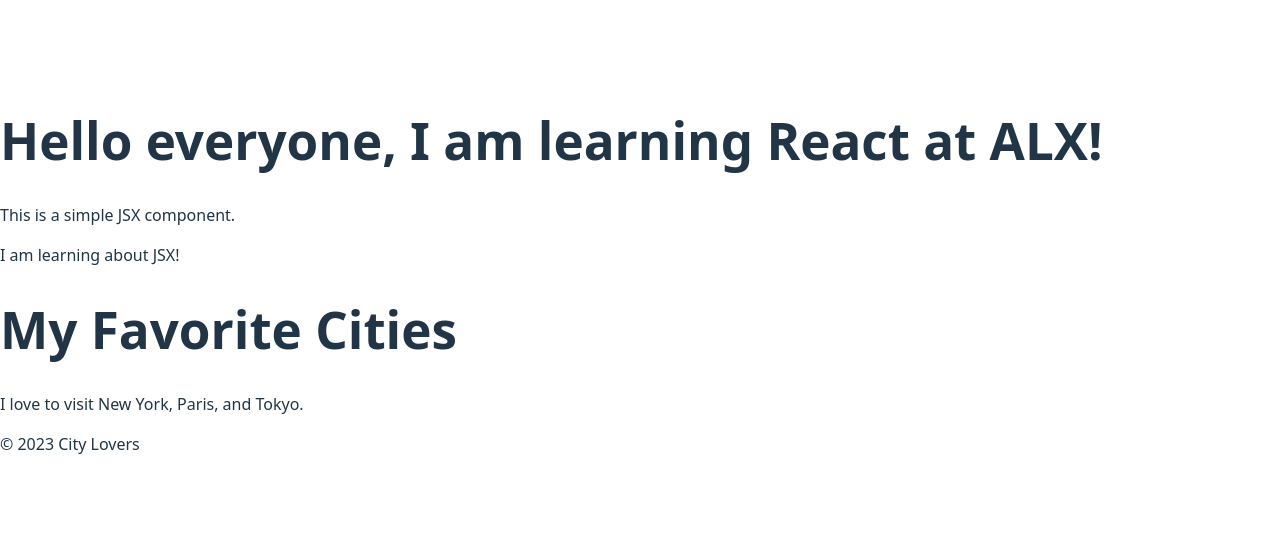
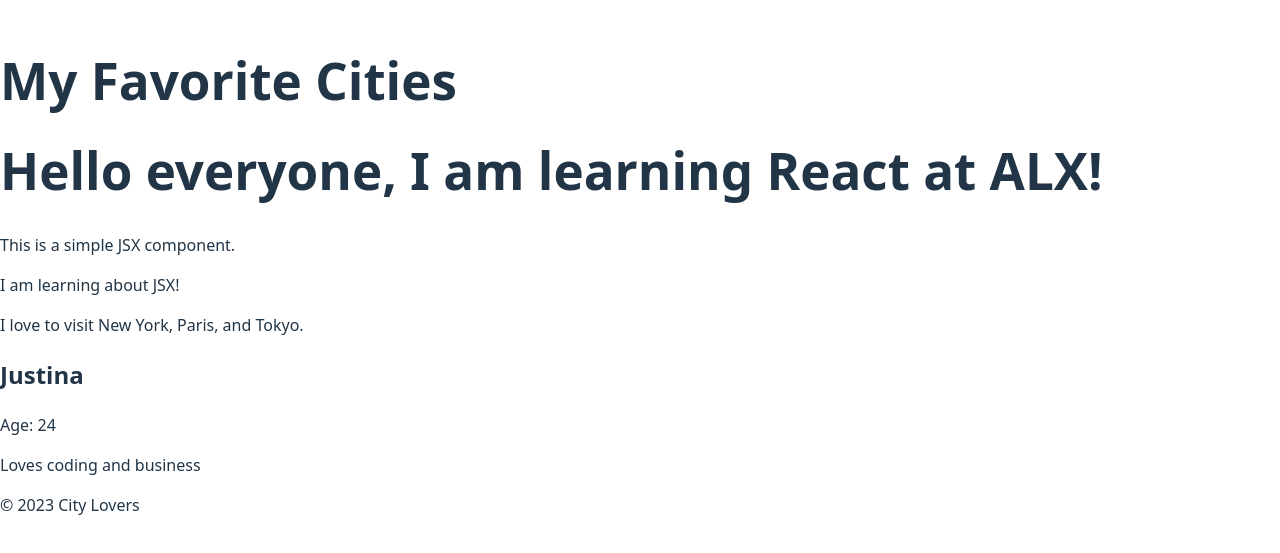
Before and after one commit to Justina-Hub/alx-fe-reactjs, a React (Vite) app in the folder alx-react-app/: page / in a window 1280 px wide. Shown: the part 125-678 px from the top of the page. Built offline with nearby package versions, Linux system fonts and the light colour scheme.

Commit message:
Create a User Profile Card Using Props

```diff
--- a/alx-react-app/src/App.jsx
+++ b/alx-react-app/src/App.jsx
@@ -1,14 +1,17 @@
+import Header from './components/Header';
 import WelcomeMessage from './components/WelcomeMessage';
-import Header from './components/Header';
 import MainContent from './components/MainContent';
+import UserProfile from './components/UserProfile';
 import Footer from './components/Footer';
+
 
 function App() {
     return (
         <>
-        <WelcomeMessage />
             <Header />
+            <WelcomeMessage />
             <MainContent />
+            <UserProfile name="Justina" age="24" bio="Loves coding and business" />
             <Footer />
         </>
     );
--- /dev/null
+++ b/alx-react-app/src/components/UserProfile.jsx
@@ -0,0 +1,11 @@
+const UserProfile = (props) => {
+    return (
+        <div>
+            <h2>{props.name}</h2>
+            <p>Age: {props.age}</p>
+            <p>{props.bio}</p>
+        </div>
+    );
+};
+
+export default UserProfile;
```
